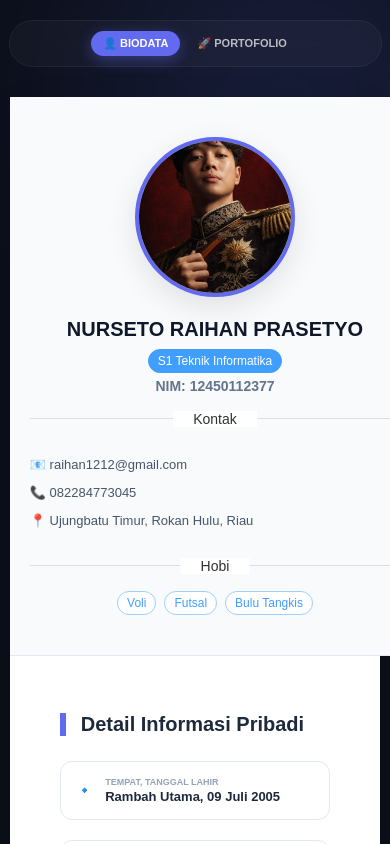
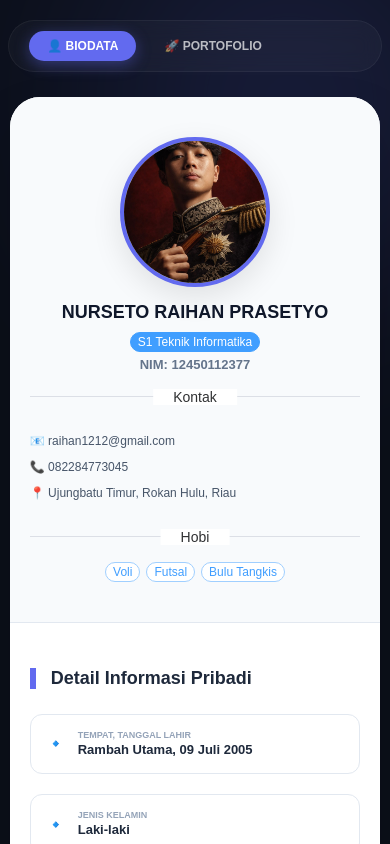
Before and after one commit to raihan-05-sys/portofolioterbaru-raihan, a Vue app: page / in a window 390 px wide. Shown: the top 844 px of the page. Built offline with nearby package versions, Linux system fonts and the light colour scheme.

Commit message:
update: fix layout corners and mobile responsiveness

```diff
--- a/src/App.vue
+++ b/src/App.vue
@@ -20,7 +20,7 @@
 </template>
 
 <style>
-body, html { margin: 0; padding: 0; font-family: 'Poppins', sans-serif; background-color: #0b0f19; overflow-x: hidden; }
+body, html { margin: 0; padding: 0; font-family: 'Poppins', sans-serif; background-color: #0b0f19; overflow-x: hidden; width: 100%; }
 
 .app-viewport {
   min-height: 100vh;
@@ -30,7 +30,7 @@ body, html { margin: 0; padding: 0; font-family: 'Poppins', sans-serif; backgrou
   display: flex;
   justify-content: center;
   align-items: center;
-  padding: 50px 0;
+  padding: 40px 0;
 }
 
 .blob, .blob2 { position: absolute; border-radius: 50%; filter: blur(100px); opacity: 0.15; z-index: 1; }
@@ -42,45 +42,37 @@ body, html { margin: 0; padding: 0; font-family: 'Poppins', sans-serif; backgrou
 .glass-nav {
   background: rgba(255, 255, 255, 0.03);
   backdrop-filter: blur(10px);
-  padding: 12px 30px;
+  padding: 10px 20px;
   border-radius: 50px;
   border: 1px solid rgba(255, 255, 255, 0.05);
-  display: flex;
-  gap: 15px;
-  margin-bottom: 30px;
+  display: flex; gap: 10px; margin-bottom: 25px;
 }
-.nav-link { text-decoration: none; color: rgba(255, 255, 255, 0.7); font-size: 13px; font-weight: 700; padding: 8px 20px; border-radius: 30px; transition: 0.3s; }
-.nav-link:hover { background: rgba(255, 255, 255, 0.05); color: white; }
+.nav-link { text-decoration: none; color: rgba(255, 255, 255, 0.7); font-size: 12px; font-weight: 700; padding: 8px 18px; border-radius: 30px; transition: 0.3s; }
 .router-link-active { background-color: #626aef; color: white; box-shadow: 0 4px 15px rgba(98, 106, 239, 0.4); }
 
 .mega-card {
   width: 1300px;
-  min-height: 750px;
+  height: auto;
+  min-height: 600px;
   background: #ffffff;
-  border-radius: 30px;
+  /* Melengkung hanya bagian atas */
+  border-radius: 30px 30px 0 0;
   box-shadow: 0 25px 50px rgba(0,0,0,0.15);
-  display: flex;
-  flex-direction: column;
+  display: flex; flex-direction: column;
+  overflow: hidden; /* Menghilangkan scroll dalam kotak */
   position: relative;
 }
 
 .simple-footer {
-  margin-top: auto;
-  width: 100%;
-  background: #f8fafc;
-  border-top: 1px solid #e2e8f0;
-  padding: 15px 0;
-  text-align: center;
+  margin-top: auto; width: 100%; background: #f8fafc; border-top: 1px solid #e2e8f0; padding: 15px 0; text-align: center;
 }
-.simple-footer p { margin: 0; font-size: 11px; color: #94a3b8; }
+.simple-footer p { margin: 0; font-size: 10px; color: #94a3b8; }
 
 @media (max-width: 1350px) {
-  .mega-card { width: 95%; }
+  .mega-card { width: 95%; margin: 0 auto; }
 }
-
 @media (max-width: 768px) {
   .app-viewport { padding: 20px 0; }
-  .glass-nav { width: 90%; padding: 10px; gap: 5px; justify-content: center; }
-  .nav-link { font-size: 11px; padding: 6px 12px; }
+  .glass-nav { width: 85%; }
 }
 </style>
--- a/src/views/Homeview.vue
+++ b/src/views/Homeview.vue
@@ -4,9 +4,9 @@
 
       <div class="sidebar-internal">
         <div class="profile-header">
-          <el-avatar :size="160" src="/foto-profil.jpeg" class="profile-img" style="border: 4px solid #626aef; box-shadow: 0 10px 30px rgba(0,0,0,0.1);" />
+          <el-avatar :size="150" src="/foto-profil.jpeg" class="profile-img" style="border: 4px solid #626aef; box-shadow: 0 10px 30px rgba(0,0,0,0.1);" />
           <h1 class="name-text">{{ profile.nama }}</h1>
-          <el-tag effect="dark" round class="tag-major">{{ profile.jurusan }}</el-tag>
+          <el-tag effect="dark" round size="small">{{ profile.jurusan }}</el-tag>
           <div class="nim-badge">NIM: {{ profile.nim }}</div>
         </div>
 
@@ -19,7 +19,7 @@
 
         <el-divider>Hobi</el-divider>
         <div class="hobby-tags">
-          <el-tag v-for="h in ['Voli', 'Futsal', 'Bulu Tangkis']" :key="h" effect="plain" round class="h-tag">{{ h }}</el-tag>
+          <el-tag v-for="h in ['Voli', 'Futsal', 'Bulu Tangkis']" :key="h" effect="plain" round size="small">{{ h }}</el-tag>
         </div>
       </div>
 
@@ -42,6 +42,7 @@
           </el-timeline-item>
         </el-timeline>
       </div>
+
     </div>
   </div>
 </template>
@@ -73,28 +74,29 @@ const pendidikan = [
 </script>
 
 <style scoped>
-.full-content { width: 100%; height: auto; }
-.mega-card-inner { display: flex; width: 100%; min-height: 750px; }
+.full-content { width: 100%; height: auto; overflow: visible; }
+.mega-card-inner { display: flex; width: 100%; height: auto; }
 
 .sidebar-internal { width: 350px; min-width: 350px; background: #f8fafc; padding: 40px 20px; border-right: 1px solid #e2e8f0; display: flex; flex-direction: column; align-items: center; text-align: center; }
-.name-text { font-size: 20px; font-weight: 900; color: #0f172a; margin: 20px 0 8px; line-height: 1.2; }
-.nim-badge { font-weight: 800; color: #64748b; font-size: 14px; margin-top: 5px; }
-.contact-list { text-align: left; width: 100%; font-size: 13px; color: #475569; }
-.hobby-tags { display: flex; flex-wrap: wrap; gap: 8px; justify-content: center; }
+.name-text { font-size: 18px; font-weight: 900; color: #0f172a; margin: 15px 0 8px; line-height: 1.2; text-transform: uppercase; }
+.nim-badge { font-weight: 800; color: #64748b; font-size: 13px; margin-top: 5px; }
+.contact-list { text-align: left; width: 100%; font-size: 12px; color: #475569; }
+.hobby-tags { display: flex; flex-wrap: wrap; gap: 6px; justify-content: center; }
 
-.content-area-internal { flex: 1; padding: 40px 50px; text-align: left; background: white; }
-.title-border { font-size: 20px; color: #1e293b; border-left: 6px solid #626aef; padding-left: 15px; margin-bottom: 25px; }
+.content-area-internal { flex: 1; padding: 40px 50px; text-align: left; background: white; width: 100%; box-sizing: border-box; }
+.title-border { font-size: 18px; color: #1e293b; border-left: 6px solid #626aef; padding-left: 15px; margin-bottom: 25px; }
+
 .info-grid-modern { display: grid; grid-template-columns: repeat(2, 1fr); gap: 20px; }
 .info-card-modern { background: white; border: 1px solid #e2e8f0; padding: 15px; border-radius: 12px; display: flex; align-items: center; gap: 12px; }
-.info-icon { font-size: 14px; color: #626aef; }
 .info-text { display: flex; flex-direction: column; gap: 2px; }
-.info-text span { font-size: 9px; color: #94a3b8; font-weight: 700; text-transform: uppercase; white-space: nowrap; }
-.info-text strong { font-size: 13px; color: #1e293b; line-height: 1.2; }
+.info-text span { font-size: 9px; color: #94a3b8; font-weight: 700; text-transform: uppercase; }
+.info-text strong { font-size: 13px; color: #1e293b; line-height: 1.3; word-break: break-word; }
 .mt-35 { margin-top: 35px; }
 
-@media (max-width: 1000px) {
+@media (max-width: 1024px) {
   .mega-card-inner { flex-direction: column; }
-  .sidebar-internal { width: 100%; border-right: none; border-bottom: 1px solid #e2e8f0; }
+  .sidebar-internal { width: 100%; min-width: 100%; border-right: none; border-bottom: 1px solid #e2e8f0; box-sizing: border-box; }
+  .content-area-internal { padding: 30px 20px; width: 100%; }
   .info-grid-modern { grid-template-columns: 1fr; }
 }
 
```
